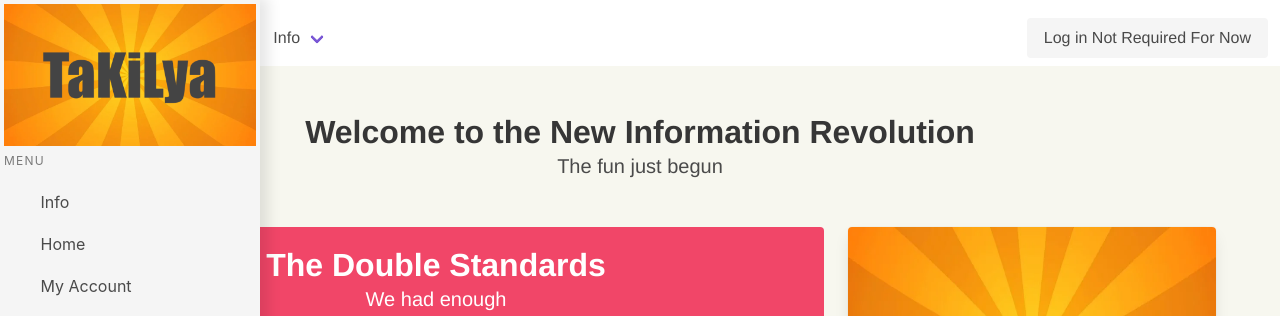
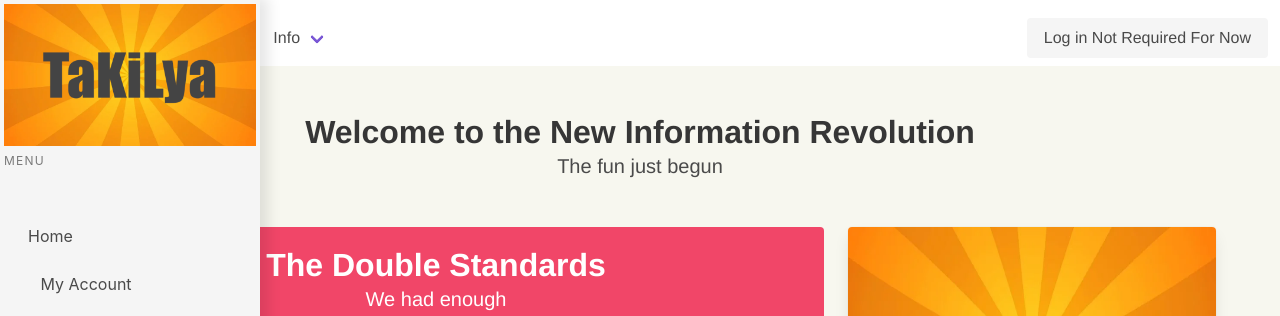
Before and after one commit to jared201/takilya-ph, a Vue app: page /watch in a window 1280 px wide. Both pictures are taken after a click on the button 24 px from the left and 32 px from the top of the page. Shown: the top 316 px of the page. Built offline with nearby package versions, Linux system fonts and the light colour scheme.

Commit message:
first fix on menu

```diff
--- a/src/components/Sidebar.vue
+++ b/src/components/Sidebar.vue
@@ -15,10 +15,10 @@
         />
         <b-menu>
           <b-menu-list label="Menu">
-            <b-menu-item icon="information-outline" label="Info"></b-menu-item>
+            <!-- <b-menu-item icon="information-outline" label="Info"></b-menu-item> -->
             <b-menu-item icon="settings">
-              <template #label="props">
-                Home
+              <template #label="props"><router-link to="/">
+                Home</router-link>
                 <b-icon class="is-pulled-right" :icon="props.expanded ? 'menu-down' : 'menu-up'"></b-icon>
               </template>
               <b-menu-item icon="account" label="History"></b-menu-item>
```
